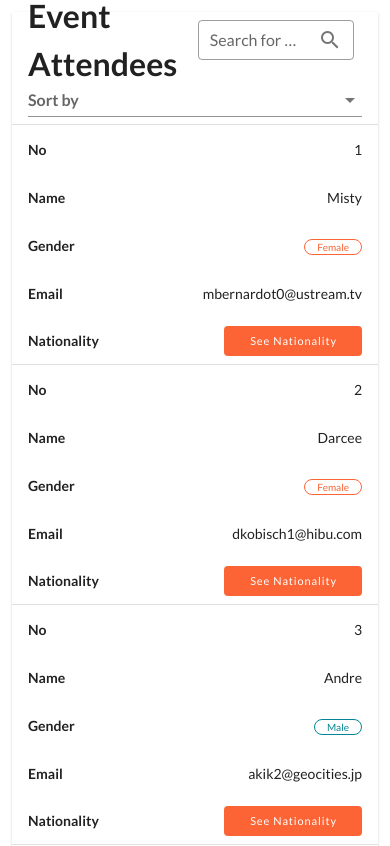
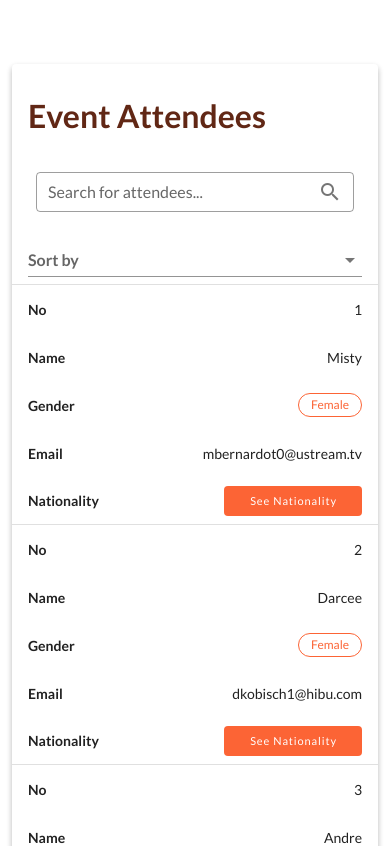
Before and after one commit to ejirocodes/ejiro-asiuwhu-frontend-developer-assessment, a Vue app: page / in a window 390 px wide. Shown: the top 846 px of the page. Built offline with nearby package versions, Linux system fonts and the light colour scheme.

Commit message:
responsive table

```diff
--- a/src/pages/dashboard.vue
+++ b/src/pages/dashboard.vue
@@ -1,17 +1,12 @@
 <template >
   <v-container class="dashboard">
-    <v-card color="grey lighten-4" flat height="200px" tile>
-      <v-data-table
-        :headers="headers"
-        :items="attendees"
-        :items-per-page="10"
-        :search="search"
-        class="elevation-1"
-      >
-        <template v-slot:top>
-          <v-toolbar flat>
+    <v-card class="card-table">
+      <v-row class="px-4 pt-4 pb-2">
+        <v-col cols="12" md="6">
           <h1>Event Attendees</h1>
+        </v-col>
         <v-spacer></v-spacer>
+        <v-col cols="12" md="6">
           <v-text-field
             v-model="search"
             outlined
@@ -22,8 +17,14 @@
             label="Search for attendees..."
             class="ma-2"
           ></v-text-field>
-          </v-toolbar>
-        </template>
+        </v-col>
+      </v-row>
+      <v-data-table
+        :headers="headers"
+        :items="attendees"
+        :items-per-page="10"
+        :search="search"
+      >
         <template v-slot:[`item.country`]="{ item }">
           <v-btn
             x-small
@@ -35,19 +36,18 @@
           </v-btn>
         </template>
         <template v-slot:[`item.gender`]="{ item }">
-          <v-chip :color="getColor(item.gender)" outlined x-small>
+          <v-chip :color="getColor(item.gender)" outlined small>
             {{ item.gender }}
           </v-chip>
         </template>
       </v-data-table>
-    </v-card>
       <div class="text-center">
-      <v-snackbar v-model="findNationality" :timeout="timeout">
+        <v-snackbar v-model="findNationality" :timeout="timeout" color="sec">
           {{ text }}
 
           <template v-slot:action="{ attrs }">
             <v-btn
-            color="blue"
+              color="#fff"
               text
               v-bind="attrs"
               @click="findNationality = false"
@@ -57,6 +57,7 @@
           </template>
         </v-snackbar>
       </div>
+    </v-card>
   </v-container>
 </template>
 <script>
@@ -83,7 +84,7 @@ export default {
       nationality: null,
       findNationality: false,
       text: "",
-      timeout: 2000,
+      timeout: 2500,
     };
   },
 
@@ -136,6 +137,10 @@ export default {
 };
 </script>
 <style>
+.card-table {
+   margin: 4rem 0 5rem !important;
+  box-shadow: 0 3px 6px rgba(0, 0, 0, 0.16), 0 3px 6px rgba(0, 0, 0, 0.131) !important;
+}
 .v-btn__content {
   text-transform: none;
   font-size: 11px;
@@ -146,4 +151,13 @@ export default {
 .text-start {
   padding: 20px 17px !important;
 }
+.v-data-table > .v-data-table__wrapper > table > tbody > tr > th,
+.v-data-table > .v-data-table__wrapper > table > thead > tr > th,
+.v-data-table > .v-data-table__wrapper > table > tfoot > tr > th {
+  font-size: 1rem !important;
+  color: #fd9575 !important;
+}
+h1 {
+  color: #612715;
+}
 </style>
```
Also changed, not shown: src/App.vue (+5 -5 lines). Lines whose indentation alone changed are shown as unchanged.
